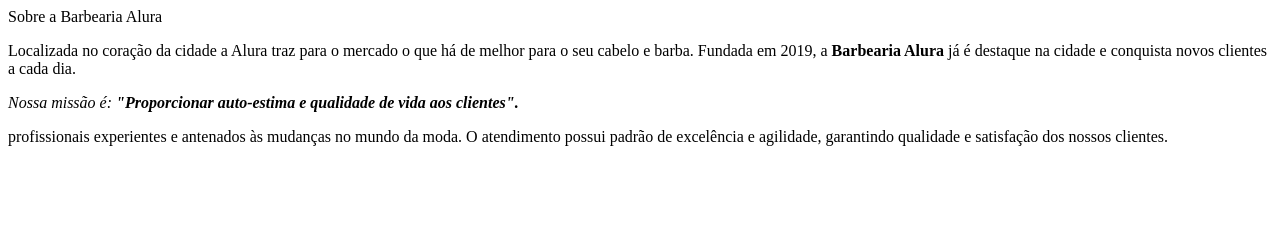
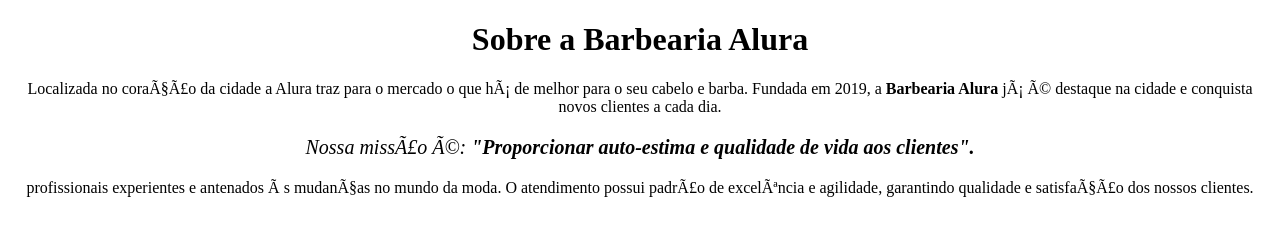
Before and after one commit to MarnieGrenat/Cursos-Alura, a plain HTML site: page Front-End/index.html in a window 1280 px wide. Drawn offline with Linux system fonts and the light colour scheme.

Commit message:
update front-end

```diff
--- a/Front-End/index.html
+++ b/Front-End/index.html
@@ -1,7 +1,25 @@
-<h>Sobre a Barbearia Alura</h>
+<!DOCTYPE html>
+<!-- TAG ESTRUTURAL! Não precisa fechar esta tag, é uma tag de informação-->
+<html lang="pt-br">
+    <head>
+        <!-- Informação passada para o navegador-->
+        <meta charset "UTF-8">
+        <!-- TAG ESTRUTURAL! Tag de informação-->
 
-<p>Localizada no coração da cidade a Alura traz para o mercado o que há de melhor para o seu cabelo e barba. Fundada em 2019, a <b>Barbearia Alura</b> já é destaque na cidade e conquista novos clientes a cada dia.</p>
+        <title> Barbearia Alura</title>
+        <!-- tag estrutural de conteúdo, deve ser fechada-->
+        <link rel="stylesheet" href="style.css">
+    </head>
+    <body>
+        <!-- Estrutura visual do site-->
 
-<p> <em>Nossa missão é: <strong>"Proporcionar auto-estima e qualidade de vida aos clientes".</strong></em></p>
+        <h1 style="text-align: center">Sobre a Barbearia Alura</h1>
 
-<p>profissionais experientes e antenados às mudanças no mundo da moda. O atendimento possui padrão de excelência e agilidade, garantindo qualidade e satisfação dos nossos clientes.</p>
+        <p>Localizada no coração da cidade a Alura traz para o mercado o que há de melhor para o seu cabelo e barba. Fundada em 2019, a <b>Barbearia Alura</b> já é destaque na cidade e conquista novos clientes a cada dia.</p>
+
+        <p style="font-size: 20px"> <em>Nossa missão é: <strong>"Proporcionar auto-estima e qualidade de vida aos clientes".</strong></em></p>
+
+        <p>profissionais experientes e antenados às mudanças no mundo da moda. O atendimento possui padrão de excelência e agilidade, garantindo qualidade e satisfação dos nossos clientes.</p>
+
+    </body>
+</html>
--- /dev/null
+++ b/Front-End/style.css
@@ -0,0 +1,3 @@
+p {
+    text-align: center
+}
```
